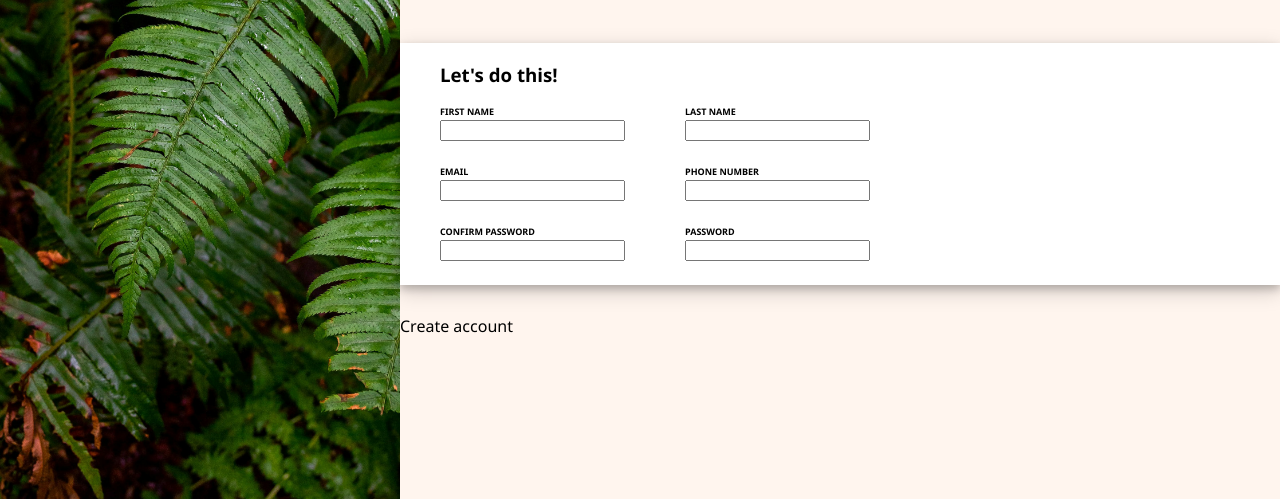
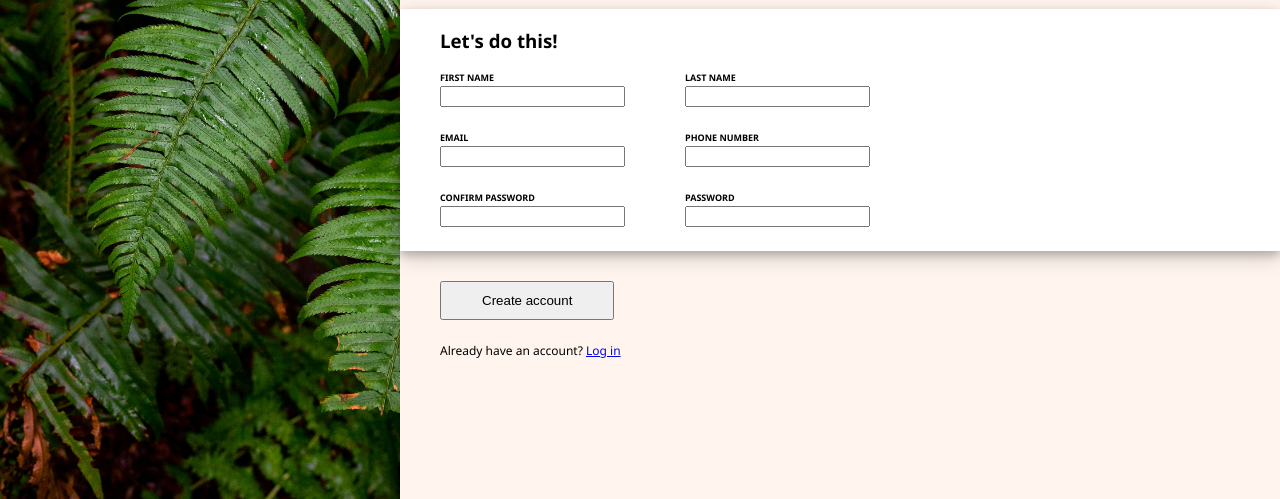
Before and after one commit to timcbuck/TOP-signup-form, a plain HTML site: page index.html in a window 1280 px wide. Shown: the part 301-800 px from the top of the page. Drawn offline with Linux system fonts and the light colour scheme.

Commit message:
Add create account button and log in link

```diff
--- a/index.html
+++ b/index.html
@@ -43,7 +43,8 @@
             </form>
         </div>
         <div class="content-end">
-            Create account
+            <button>Create account</button>
+            <p>Already have an account? <a href="#">Log in</a></p>
         </div>
     </div>
 </body>
--- a/styles.css
+++ b/styles.css
@@ -50,6 +50,7 @@ body {
 
 .content-container {
     background-color: seashell;
+    width: 100%;
     display: flex;
     flex-direction: column;
     justify-content: center;
@@ -67,9 +68,18 @@ body {
     padding-left: 40px;
     padding-right: 120px;
     font-weight: bold;
-    font-size: 1;
 }
 
+.content-end {
+    padding-left: 40px;
+    font-size: 12px;
+}
+
+button {
+    padding: 10px 40px 10px 40px;
+    margin-bottom: 10px;
+    cursor: pointer;
+}
 
 input {
     margin: 0px 30px 24px 0px;
```
